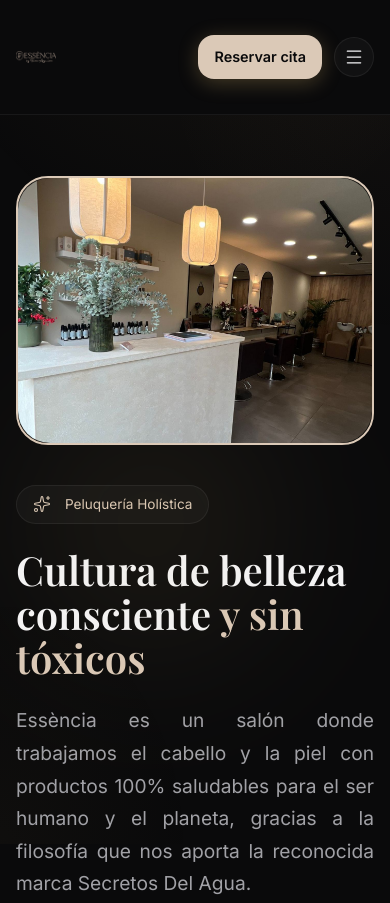
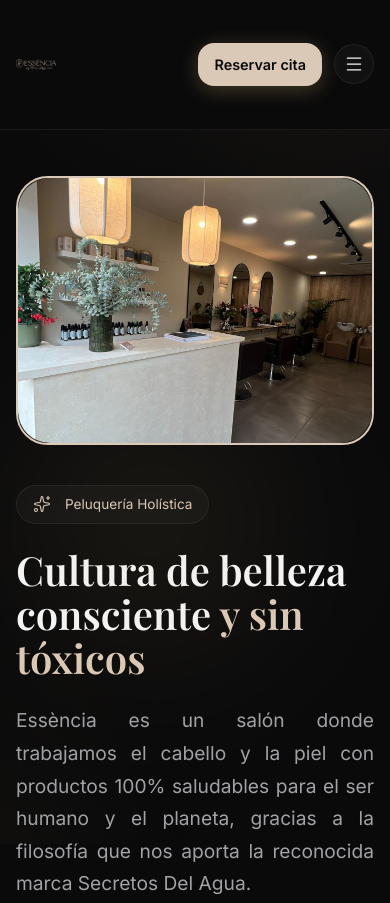
Before and after one commit to Rober-prog/Essencia, a website: page index.html in a window 390 px wide. Shown: the top 903 px of the page. Drawn offline with nearby package versions, Linux system fonts and the light colour scheme; some icons are missing.

Commit message:
fix: increase logo size on mobile (70px and 65px)

```diff
--- a/assets/css/responsive.css
+++ b/assets/css/responsive.css
@@ -32,8 +32,8 @@
   }
 
   .brand img {
-    width: 50px;
-    height: 50px;
+    width: 70px;
+    height: 70px;
   }
 
   .main-nav {
@@ -170,16 +170,9 @@
     font-size: 0.85rem;
   }
 
-  .carousel {
-    height: 250px;
-  }
-
-  .carousel-container {
-    aspect-ratio: 1 / 1;
-  }
-
-  .galeria-trabajos-grid {
-    grid-template-columns: 1fr;
+  .brand img {
+    width: 65px;
+    height: 65px;
   }
 
   .header-inner {
```
